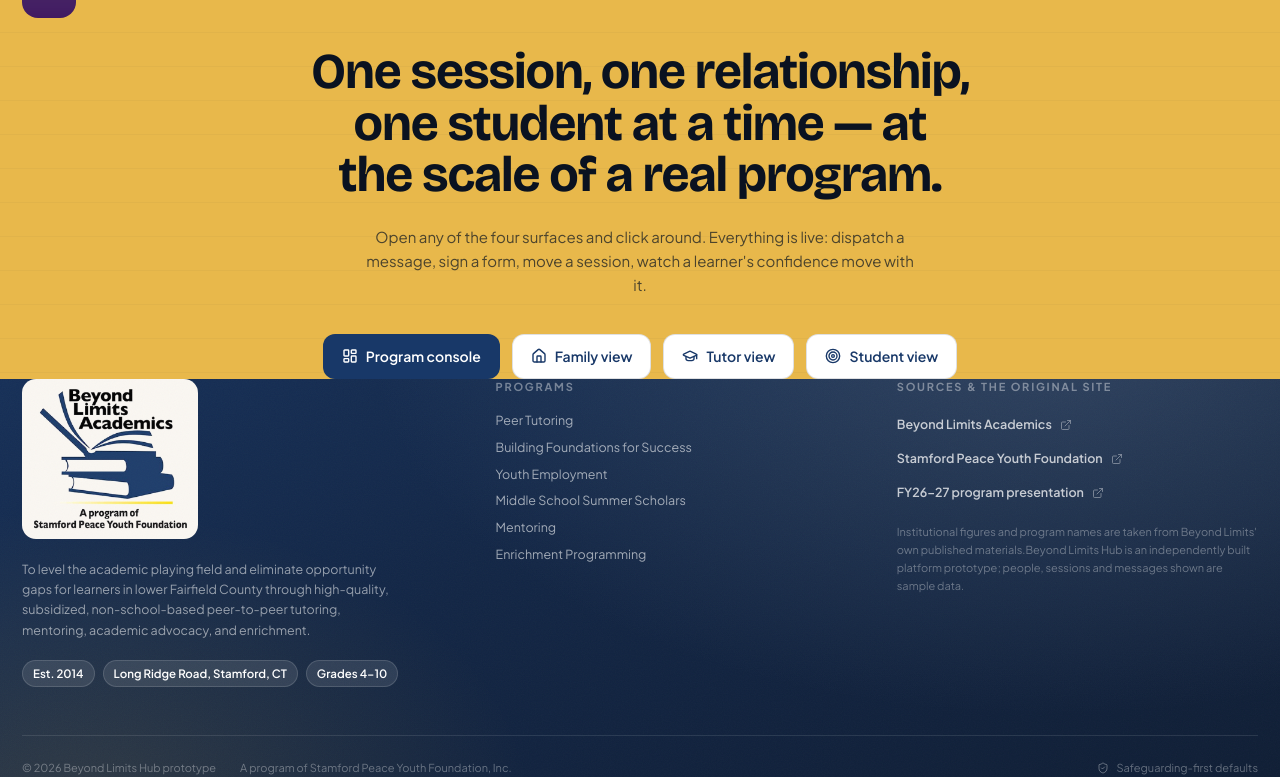
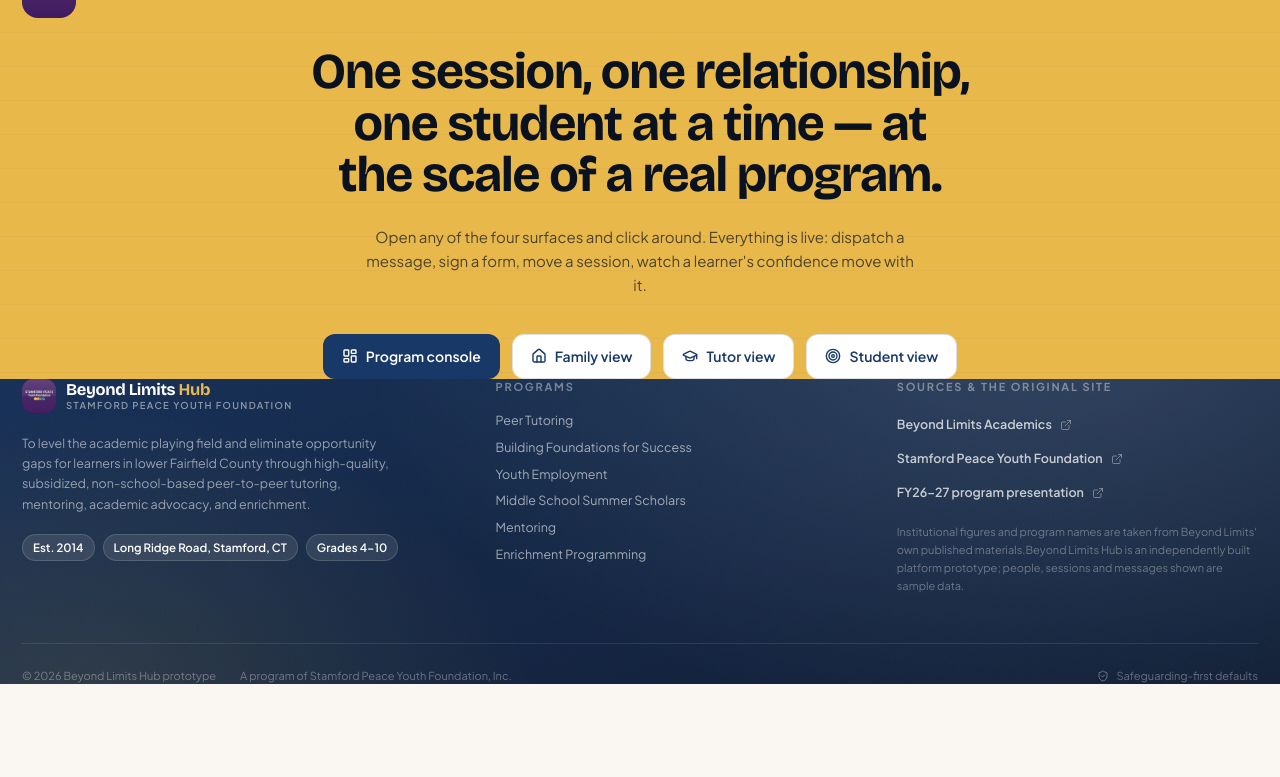
Before and after one commit to VastlyResilient/beyond-limits-hub, a React (Vite) app: page / in a window 1280 px wide. Shown: the part 5658-6435 px from the top of the page. After the commit the page ends 6342 px from the top, so only its background shows below. Built offline with nearby package versions, Linux system fonts and the light colour scheme.

Commit message:
Real Beyond Limits logo, transparent, on a full-width brand band

```diff
--- a/src/components/Brand.tsx
+++ b/src/components/Brand.tsx
@@ -25,19 +25,15 @@
 
 /* The full brand lockup. On dark surfaces the logo keeps its own colours on a
    warm plate; it is never inverted. */
-export function Lockup({ dark = false, sub = "Hub", width }: { dark?: boolean; sub?: string; width?: number }) {
-  const w = width ?? (dark ? 156 : 146);
+export function Lockup({ dark = false, width }: { dark?: boolean; width?: number }) {
+  // Transparent PNG, no plate of any kind. It is dark artwork, so it belongs on
+  // a light ground — the sidebar gives it a full-width warm brand band.
+  const w = width ?? 150;
   return (
-    <div className="flex items-center gap-2.5 select-none">
-      <div className={dark ? "rounded-[14px] px-2.5 py-2" : ""}
-        style={dark ? { background: "#faf7f2" } : undefined}>
-        <img src="./brand/beyond-limits-logo.png"
-          alt={`Beyond Limits Academics — a program of Stamford Peace Youth Foundation`}
-          style={{ width: w, height: "auto", display: "block" }} />
-      </div>
-      {dark && sub && (
-        <span className="sr-only">{sub}</span>
-      )}
+    <div className="flex items-center select-none">
+      <img src="./brand/beyond-limits-logo.png"
+        alt="Beyond Limits Academics — a program of Stamford Peace Youth Foundation"
+        style={{ width: w, height: "auto", display: "block" }} />
     </div>
   );
 }
--- a/src/components/Shell.tsx
+++ b/src/components/Shell.tsx
@@ -37,9 +37,15 @@
       {/* ---------------------------------------------------------- sidebar */}
       <aside className={cx("fixed inset-y-0 left-0 z-50 w-[266px] flex-col navy-field on-dark grain transition-transform lg:static lg:flex",
         open ? "flex translate-x-0" : "-translate-x-full lg:translate-x-0")}>
-        <div className="relative z-10 flex items-center justify-between px-5 pt-5 pb-4">
-          <button onClick={() => go("home")} aria-label="Beyond Limits Hub home"><Lockup dark /></button>
-          <button className="lg:hidden text-white/60" onClick={() => setOpen(false)} aria-label="Close menu"><I.X size={18} /></button>
+        {/* Brand band: full-width warm ground so the logo's own dark artwork sits
+            on a light surface exactly as designed — no floating white box, and the
+            glyphs are never recoloured. */}
+        <div className="relative z-10" style={{ background: "#faf7f2" }}>
+          <div className="flex items-center justify-between px-5 pt-4 pb-4">
+            <button onClick={() => go("home")} aria-label="Beyond Limits Hub home"><Lockup /></button>
+            <button className="lg:hidden text-ink/45" onClick={() => setOpen(false)} aria-label="Close menu"><I.X size={18} /></button>
+          </div>
+          <span className="block h-[3px] w-full" style={{ background: "linear-gradient(90deg,var(--solar),var(--solar-600))" }} />
         </div>
 
         <div className="relative z-10 px-5">
--- a/src/routes/Landing.tsx
+++ b/src/routes/Landing.tsx
@@ -587,7 +587,7 @@
         <div className="wrap-wide relative py-14">
           <div className="grid gap-10 lg:grid-cols-[1.2fr_1fr_1fr]">
             <div>
-              <Lockup dark />
+              <Wordmark dark />
               <p className="mt-5 max-w-[380px] text-[12.5px] leading-relaxed text-white/55">{ORG.mission}</p>
               <div className="mt-5 flex flex-wrap gap-2">
                 <Chip dark>Est. {ORG.founded}</Chip>
```
